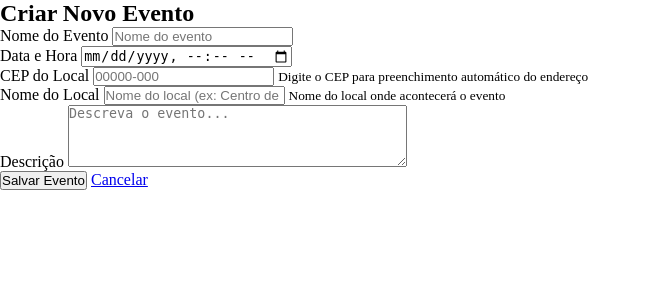
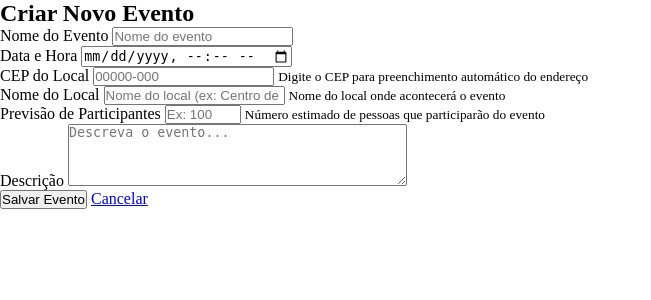
Before and after one commit to gfborba/projeto-aplicado-3, a Django app: template eventos/templates/pages/criar_evento.html in a window 1280 px wide. Shown: the part 59-359 px from the top of the page, without its empty margins (0-651 px from the left). Run offline with Django 5.2, Linux system fonts and the light colour scheme; the template is opened without the code that fills it: values that come from a table or form of the project are taken from there, others are empty; style sheets or scripts are compiled from the project's sources; some libraries are stand-ins or nearby versions.

Commit message:
previsao participantes

```diff
--- a/eventos/forms.py
+++ b/eventos/forms.py
@@ -4,7 +4,7 @@ from .models import Evento
 class EventoForm(forms.ModelForm):
     class Meta:
         model = Evento
-        fields = ['nomeEvento', 'dataEvento', 'localEvento', 'descricaoEvento', 'cep']
+        fields = ['nomeEvento', 'dataEvento', 'localEvento', 'descricaoEvento', 'cep', 'previsao_participantes']
         widgets = {
             'nomeEvento': forms.TextInput(attrs={
                 'class': 'form-control',
@@ -27,6 +27,12 @@ class EventoForm(forms.ModelForm):
                 'class': 'form-control',
                 'placeholder': '00000-000',
                 'id': 'cep'
+            }),
+            'previsao_participantes': forms.NumberInput(attrs={
+                'class': 'form-control',
+                'placeholder': 'Ex: 100',
+                'min': '1',
+                'max': '10000'
             })
         }
 
--- a/eventos/models.py
+++ b/eventos/models.py
@@ -12,6 +12,7 @@ class Evento(models.Model):
     endereco_completo = models.TextField(verbose_name='Endereço Completo', null=True, blank=True)
     latitude = models.DecimalField(max_digits=9, decimal_places=6, verbose_name='Latitude', null=True, blank=True)
     longitude = models.DecimalField(max_digits=9, decimal_places=6, verbose_name='Longitude', null=True, blank=True)
+    previsao_participantes = models.PositiveIntegerField(verbose_name='Previsão de Participantes', null=True, blank=True)
 
     class Meta:
         verbose_name = 'Evento'
--- a/eventos/templates/pages/criar_evento.html
+++ b/eventos/templates/pages/criar_evento.html
@@ -51,6 +51,17 @@
                 </div>
 
                 <div class="mb-3">
+                    <label for="{{ form.previsao_participantes.id_for_label }}" class="form-label">Previsão de Participantes</label>
+                    {{ form.previsao_participantes }}
+                    <small class="form-text text-muted">Número estimado de pessoas que participarão do evento</small>
+                    {% if form.previsao_participantes.errors %}
+                        <div class="invalid-feedback d-block">
+                            {{ form.previsao_participantes.errors }}
+                        </div>
+                    {% endif %}
+                </div>
+
+                <div class="mb-3">
                     <label for="{{ form.descricaoEvento.id_for_label }}" class="form-label">Descrição</label>
                     {{ form.descricaoEvento }}
                     {% if form.descricaoEvento.errors %}
--- a/eventos/templates/pages/index.html
+++ b/eventos/templates/pages/index.html
@@ -23,6 +23,9 @@
                     <p><strong>Local:</strong> {{ evento.localEvento }}</p>
                     {% if evento.endereco_completo %}
                         <p><strong>Endereço:</strong> {{ evento.endereco_completo }}</p>
+                    {% endif %}
+                    {% if evento.previsao_participantes %}
+                        <p><strong>Previsão de Participantes:</strong> {{ evento.previsao_participantes }} pessoas</p>
                     {% endif %}
                     <p>{{ evento.descricaoEvento }}</p>
                     <p><small>Organizador: {{ evento.idUsuario.user.get_full_name }}</small></p>
@@ -53,6 +56,9 @@
                     {% if evento.endereco_completo %}
                         <p><strong>Endereço:</strong> {{ evento.endereco_completo }}</p>
                     {% endif %}
+                    {% if evento.previsao_participantes %}
+                        <p><strong>Previsão de Participantes:</strong> {{ evento.previsao_participantes }} pessoas</p>
+                    {% endif %}
                     <p>{{ evento.descricaoEvento }}</p>
                     <div class="mt-2">
                         <a href="{% url 'editar_evento' evento.id %}" class="btn btn-sm btn-primary">Editar</a>
```
Also changed, not shown: eventos/templates/pages/editar_evento.html (+11 -0 lines).
